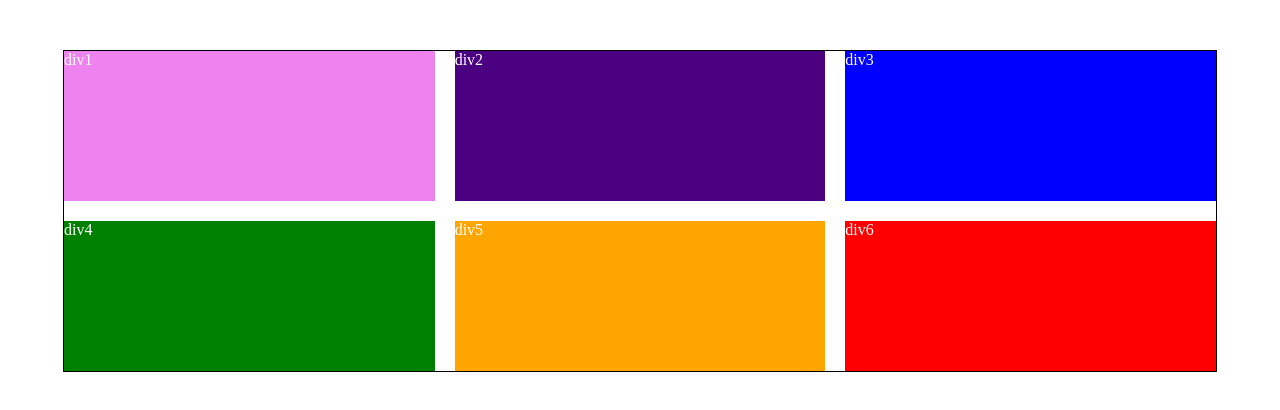
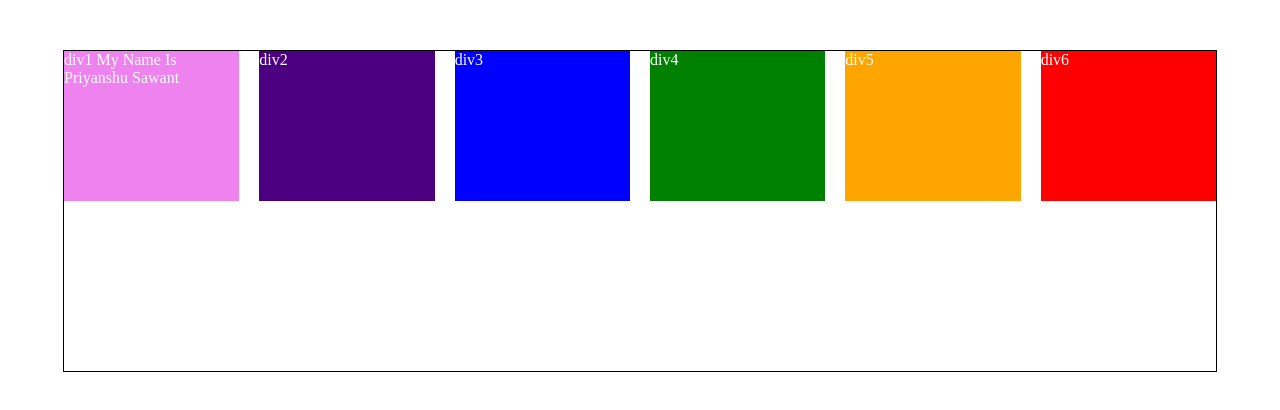
Before and after one commit to priyanshusawant29/cssgrid2, a plain HTML site: page cssgrid2/index.html in a window 1280 px wide. Drawn offline with Linux system fonts and the light colour scheme.

Commit message:
update index.html

```diff
--- a/cssgrid2/index.html
+++ b/cssgrid2/index.html
@@ -7,7 +7,7 @@
     <body>
 
         <main>
-            <div class="div1">div1</div>
+            <div class="div1">div1 My Name Is Priyanshu Sawant</div>
             <div class="div2">div2</div>
             <div class="div3">div3</div>
             <div class="div4">div4</div>
--- a/cssgrid2/stylegrid.css
+++ b/cssgrid2/stylegrid.css
@@ -7,13 +7,23 @@ main{
     color: white;
     display: grid;
     grid-template-rows: repeat(2, 150px);
-    grid-template-columns: repeat(3, 1fr);
+    grid-template-columns: repeat(auto-fit, minmax(150px, 1fr));
     grid-gap: 20px;
+    grid-auto-rows: 150px;
+    /*align-items: center;
+    justify-content: start;
+    justify-items: center;*/
+
 }
 
 .div1{ background: violet;}
-.div2{ background: indigo;}
+.div2{ background: indigo;
+    /* grid-column: 1/4 ;*/
+}
 .div3{ background: blue;}
 .div4{ background: green;}
-.div5{ background: orange;}
+.div5{ background: orange;
+    /*grid-row-start: 1; grid-row-end: 2;
+    grid-column-start: 2; grid-column-end:;*/
+}
 .div6{ background: red;}
```
